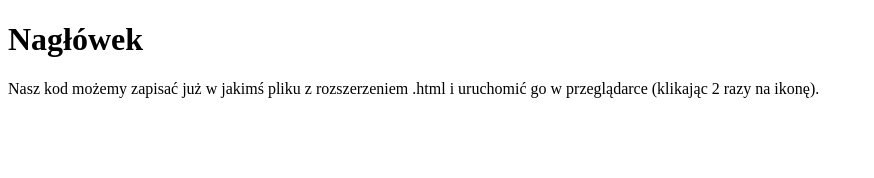
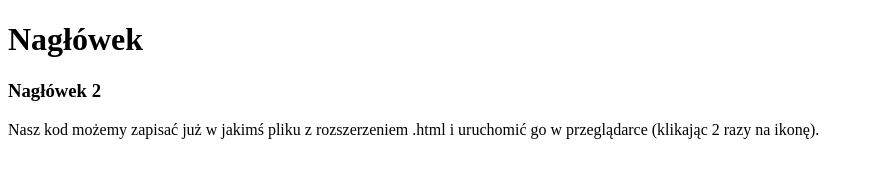
Before and after one commit to flammea/nauka-gita2, a plain HTML site: page index.html in a window 1280 px wide. Shown: the whole page, without its empty margins (0-874 px from the left). Drawn offline with Linux system fonts and the light colour scheme.

Commit message:
Update content of file index.html vol2

```diff
--- a/index.html
+++ b/index.html
@@ -6,6 +6,7 @@
      </head>
      <body>
      	<h1>Nagłówek</h1>
+          <h3>Nagłówek 2</h3>
      		<p>Nasz kod możemy zapisać już w jakimś pliku z rozszerzeniem .html i uruchomić go w przeglądarce (klikając 2 razy na ikonę).</p>
      </body>
 </html>
```
